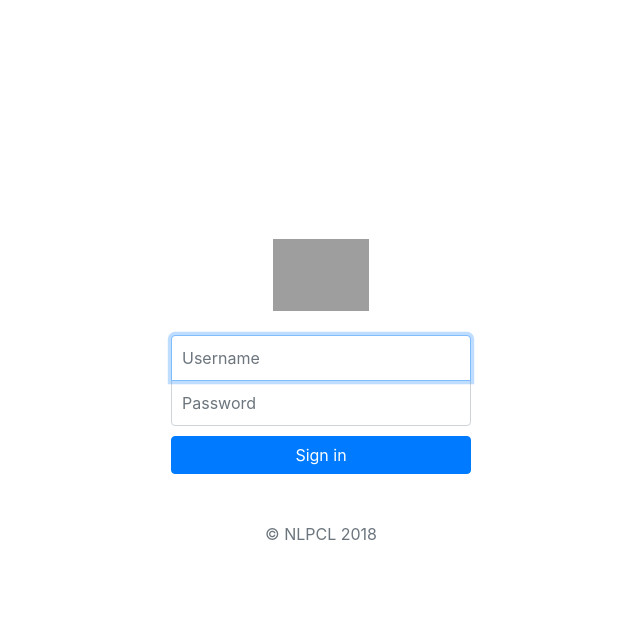
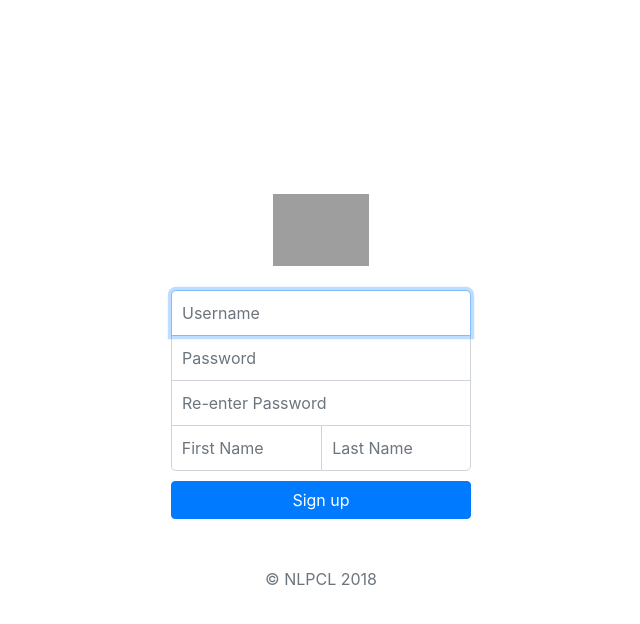
Before and after one commit to soohyunr/annotation-tool, a Flask app: page /signup in a window 1280 px wide. Shown: the top 624 px of the page, without its empty margins (319-959 px from the left). Run offline with Flask 2, Linux system fonts and the light colour scheme; some libraries are stand-ins or nearby versions; grey boxes are pictures that could not be loaded.

Commit message:
Added signup api

```diff
--- a/app.py
+++ b/app.py
@@ -40,6 +40,7 @@ app.add_url_rule('/logout', view_func=views.logout, methods=['GET'])
 app.add_url_rule('/doc/<doc_id>', view_func=views.doc, methods=['GET'])
 
 app.add_url_rule('/api/login', view_func=views.post_login, methods=['POST'])
+app.add_url_rule('/api/signup', view_func=views.post_signup, methods=['POST'])
 app.add_url_rule('/api/doc/<doc_id>', view_func=views.get_doc, methods=['GET'])
 app.add_url_rule('/api/doc/<doc_id>/annotation', view_func=views.get_annotation, methods=['GET'])
 app.add_url_rule('/api/annotation', view_func=views.post_annotation, methods=['POST'])
--- a/models.py
+++ b/models.py
@@ -50,7 +50,8 @@ class User(db.Document):
     username = db.StringField()
     password = db.StringField()
     salt = db.StringField()
-    name = db.StringField()
+    first_name = db.StringField()
+    last_name = db.StringField()
     is_active = db.BinaryField(default=False)
     is_admin = db.BinaryField(default=False)
     created_at = db.DateTimeField(default=datetime.datetime.now)
--- a/templates/signup.html
+++ b/templates/signup.html
@@ -14,14 +14,14 @@
         align-items: center;
     }
 
-    .form-signin {
+    .form-signup {
         width: 100%;
         max-width: 330px;
         padding: 15px;
         margin: auto;
     }
 
-    .form-signin .form-control {
+    .form-signup .form-control {
         position: relative;
         box-sizing: border-box;
         height: auto;
@@ -29,31 +29,45 @@
         font-size: 16px;
     }
 
-    .form-signin .form-control:focus {
+    .form-signup .form-control:focus {
         z-index: 2;
     }
 
-    .form-signin input[type="text"] {
+    .form-signup input {
         margin-bottom: -1px;
-        border-bottom-right-radius: 0;
-        border-bottom-left-radius: 0;
+        border-radius: 0;
     }
 
-    .form-signin input[type="password"] {
-        margin-bottom: 10px;
-        border-top-left-radius: 0;
-        border-top-right-radius: 0;
+    #username {
+        border-top-left-radius: 5px;
+        border-top-right-radius: 5px;
+    }
+
+    #first_name {
+        width: 50%;
+        margin: 0 -2px 10px -2px;
+        display: inline-block;
+        border-right: none;
+        border-bottom-left-radius: 5px;
+    }
+
+    #last_name {
+        width: 50%;
+        margin: 0 -2px 10px -2px;
+        display: inline-block;
+        border-bottom-right-radius: 5px;
     }
 </style>
 <body>
 <div class="container text-center">
-    <form class="form-signin">
+    <form class="form-signup">
         <img class="mb-4" src="{{ url_for('static', filename='img/logo.jpg') }}" alt="" height="72">
-        <label for="username" class="sr-only">Username</label>
         <input type="text" id="username" class="form-control" placeholder="Username" required autofocus>
-        <label for="password" class="sr-only">Password</label>
         <input type="password" id="password" class="form-control" placeholder="Password" required>
-        <button class="btn btn-primary btn-block" type="submit">Sign in</button>
+        <input type="password" id="re_password" class="form-control" placeholder="Re-enter Password" required>
+        <input type="text" id="first_name" class="form-control" placeholder="First Name" required>
+        <input type="text" id="last_name" class="form-control" placeholder="Last Name" required>
+        <button class="btn btn-primary btn-block" type="submit">Sign up</button>
         <p class="mt-5 mb-3 text-muted">&copy; NLPCL 2018</p>
     </form>
 </div>
@@ -63,20 +77,34 @@
   $('form').submit(function () {
     event.preventDefault();
 
+    let password = $('#password').val();
+    let re_password = $('#re_password').val();
+
+    if (password !== re_password) {
+      swal({
+        title: '',
+        text: 'Password and password confirmation do not match.',
+        type: 'error',
+      });
+      return;
+    }
+
     $.ajax({
-      url: '/api/login',
+      url: '/api/signup',
       contentType: 'application/json',
       type: 'POST',
       data: JSON.stringify({
         username: $('#username').val(),
-        password: $('#password').val(),
+        password: password,
+        first_name: $('#first_name').val(),
+        last_name: $('#last_name').val(),
       }),
     }).done(function () {
-      location.assign('/')
+      location.assign('/login')
     }).fail(function () {
       swal({
         title: '',
-        text: 'The username or password is incorrect. Try again',
+        text: 'The username already exists.',
         type: 'error',
       });
     })
--- a/views.py
+++ b/views.py
@@ -177,3 +177,21 @@ def post_login():
     session['username'] = username
     g.user = user.dump()
     return Response('success', status=200)
+
+
+def post_signup():
+    data = request.get_json()
+    username = data['username']
+    first_name = data['first_name']
+    last_name = data['last_name']
+    password = data['password']
+
+    user = User.objects.get(username=username)
+    if user:
+        return Response(status=401)
+
+    user = User(username=username, first_name=first_name, last_name=last_name)
+    user.set_password(password)
+    user.save()
+
+    return Response('success', status=200)
```
